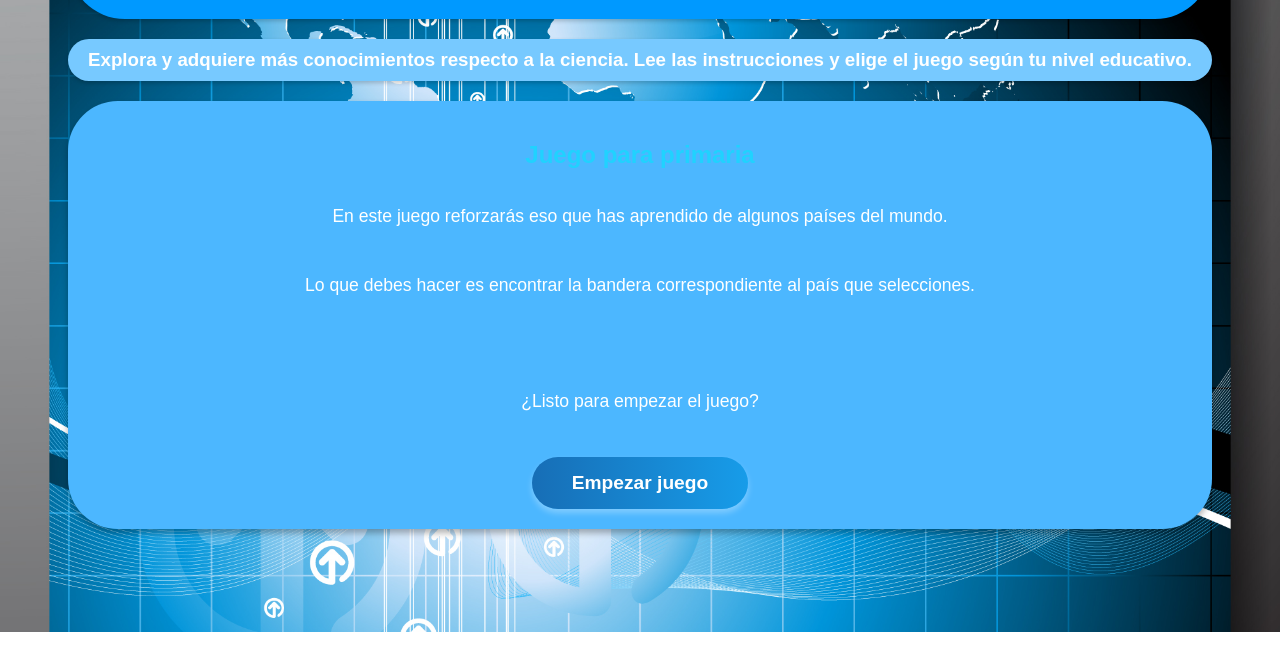
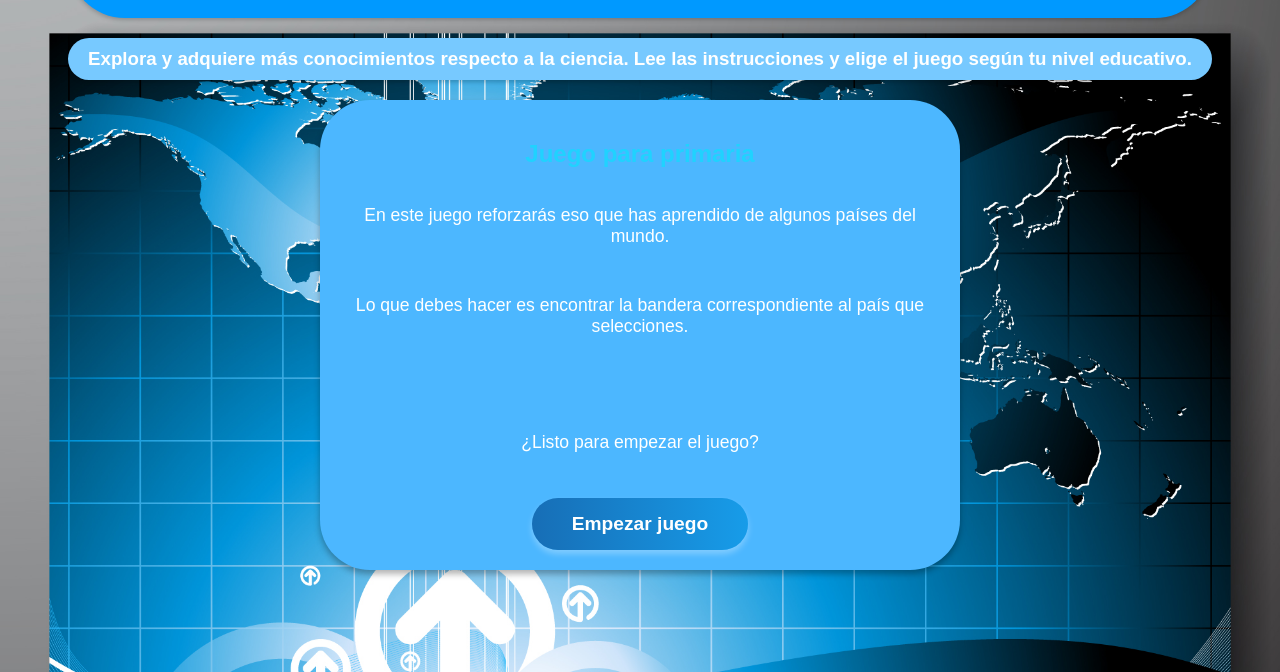
Before and after one commit to taniaj04/SocialesPR, a plain HTML site: page index.html in a window 1280 px wide. Shown: the part 168-840 px from the top of the page. Before the commit the page ends 800 px from the top, so only its background shows below. Drawn offline with Linux system fonts and the light colour scheme.

Commit message:
sociales pr

```diff
--- a/inicio.css
+++ b/inicio.css
@@ -1,15 +1,17 @@
 body {
     font-family: 'Arial', sans-serif;
-    height: 100vh;
+    min-height: 100vh;
     margin: 0;
     background: url('imagenes/fondo.jpg') no-repeat center center fixed;
     background-size: cover;
-    overflow: hidden;
+    overflow-x: hidden;
     color: white;
     position: relative;
     display: flex;
     justify-content: center;
     align-items: center;
+    flex-direction: column;
+    padding: 20px;
 }
 
 .background-overlay {
@@ -69,15 +71,18 @@ p {
 
 .info-container {
     display: flex;
-    justify-content: space-between;
+    justify-content: center;
     margin-bottom: 30px;
+    flex-wrap: wrap;
+    gap: 20px;
 }
 
 .info-box {
     background-color: rgb(76, 183, 255);
     color: rgb(0, 225, 255);
     padding: 20px;
-    width: 100%;
+    width: 90%;
+    max-width: 600px;
     border-radius: 50px;
     text-align: center;
     display: flex;
--- a/primaria.css
+++ b/primaria.css
@@ -1,14 +1,17 @@
 body {
     font-family: Arial, sans-serif;
-    text-align: center;
+    min-height: 100vh;
     margin: 0;
     background: url(imagenes/fondoprimaria.jpg);
-    background-size: 1500px 1000px;
+    background-size: cover;
+    overflow-x: hidden;
+    color: #ffffff;
+    position: relative;
     display: flex;
     flex-direction: column;
     align-items: center;
     justify-content: center;
-    min-height: 100vh;
+    padding: 20px;
 }
 
 h1, h2{
```
